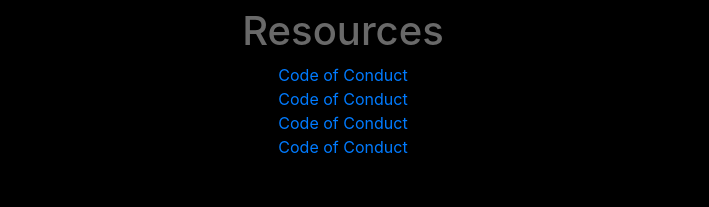
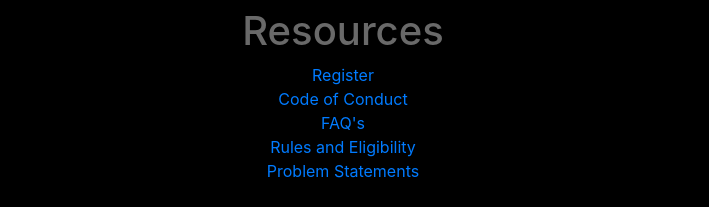
Before and after one commit to hackCBS/2.0-site-code, a plain HTML site: page index.html in a window 1280 px wide. Shown: the part 5532-5739 px from the top of the page, 317-1026 px from the left. Drawn offline with nearby package versions, Linux system fonts and the light colour scheme.

Commit message:
Add files via upload

```diff
--- a/index.html
+++ b/index.html
@@ -625,7 +625,7 @@
                 <img src="assets/images/hackerone.png" height="200px" alt="hackerone">
             </div>
             <div class="col-md">
-                <img src="assets/images/Github.png" height="200px" alt="github">
+                <img src="assets/images/GitHub.png" height="200px" alt="github">
             </div>
             <div class="col-md">
                 <img src="assets/images/Gatsby.png" height="200px" alt="gatsby">
@@ -743,10 +743,11 @@
                     <!-- <h1>Resources</h1> -->
                     <ul>
                         <h1>Resources</h1>
+                        <li><a href="#">Register</a></li>
                         <li><a href="#">Code of Conduct</a></li>
-                        <li><a href="#">Code of Conduct</a></li>
-                        <li><a href="#">Code of Conduct</a></li>
-                        <li><a href="#">Code of Conduct</a></li>
+                        <li><a href="#">FAQ's</a></li>
+                        <li><a href="#">Rules and Eligibility</a></li>
+                        <li><a href="#">Problem Statements</a></li>
 
                     </ul>
                 </div>
```
